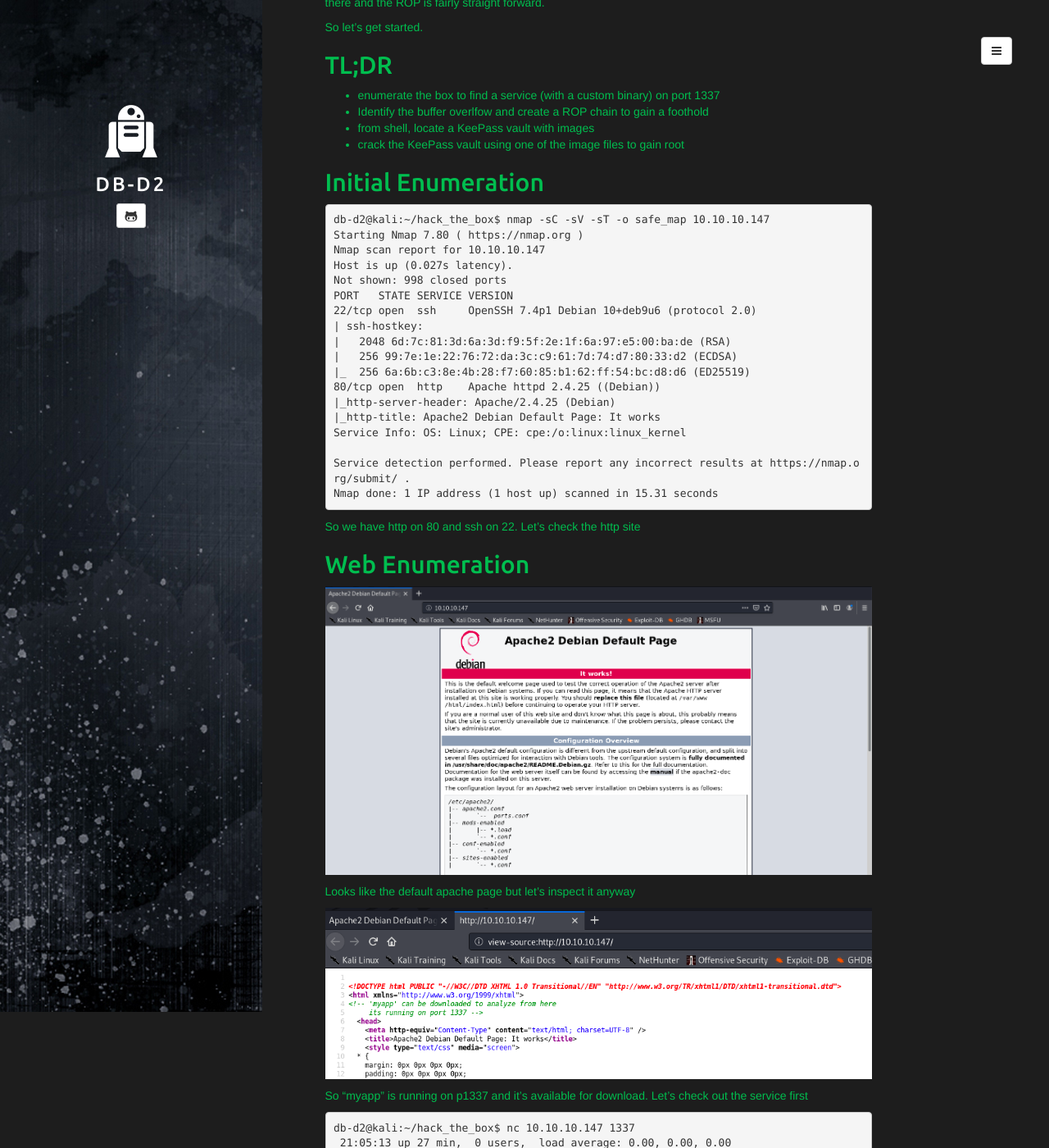
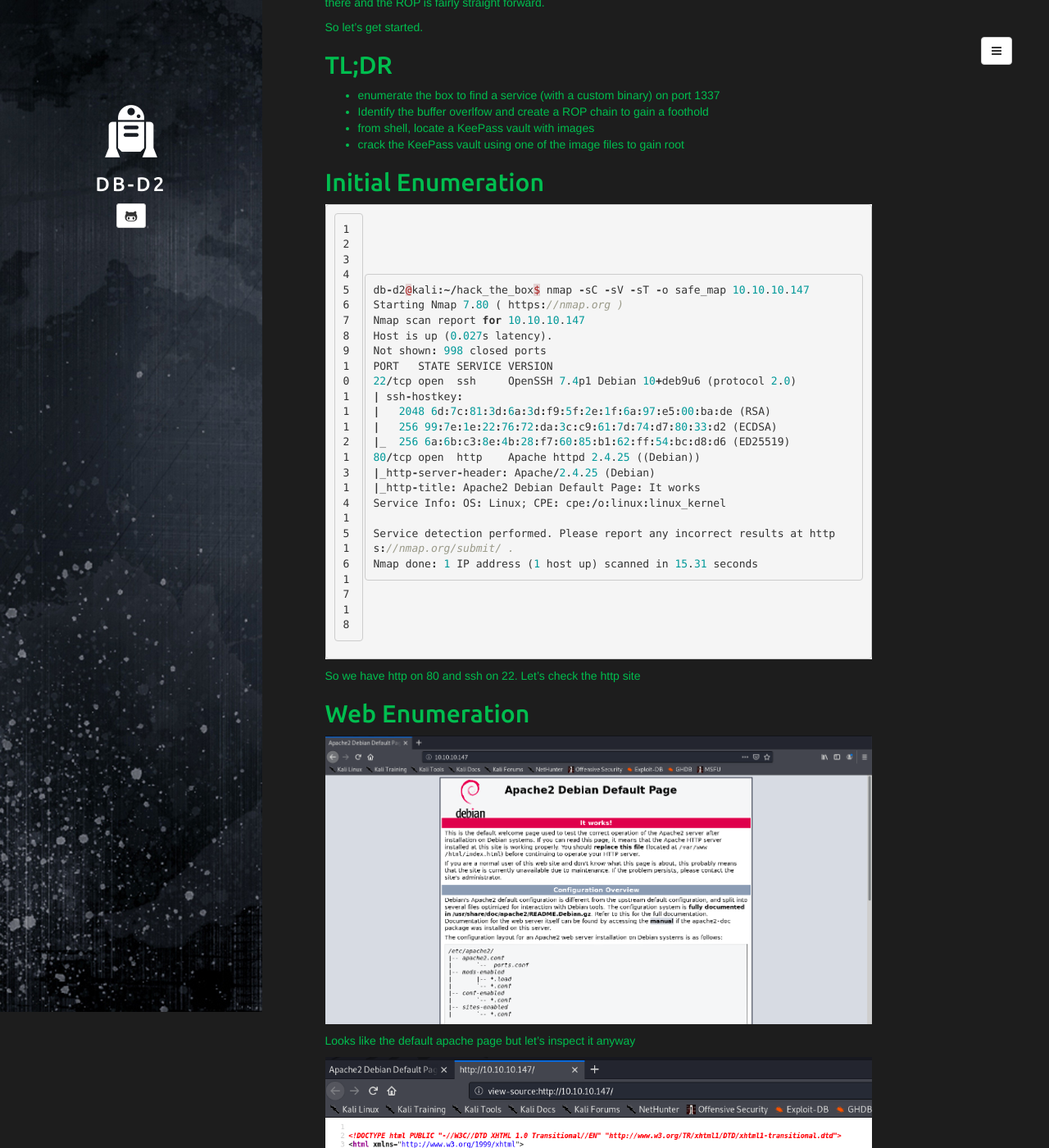
Before and after one commit to db-d2/db-d2.github.io, a Jekyll site: the page built from _posts/2019-08-30-safe.md, in a window 1280 px wide and 1400 px high, scrolled down 574 px. Shown: the whole window at 82% size. Built offline with Jekyll 4.4.1, drawn with Linux system fonts in a browser that asks for light colours; some of the changed text lies outside the part shown.

Commit message:
Update 2019-08-30-safe.md

````diff
--- a/_posts/2019-08-30-safe.md
+++ b/_posts/2019-08-30-safe.md
@@ -22,7 +22,7 @@
 
 ## Initial Enumeration
 
-``` {line-numbers}
+{% highlight c linenos %}
 db-d2@kali:~/hack_the_box$ nmap -sC -sV -sT -o safe_map 10.10.10.147
 Starting Nmap 7.80 ( https://nmap.org )
 Nmap scan report for 10.10.10.147
@@ -41,7 +41,7 @@
 
 Service detection performed. Please report any incorrect results at https://nmap.org/submit/ .
 Nmap done: 1 IP address (1 host up) scanned in 15.31 seconds
-```
+{% endhighlight %}
 
 So we have http on 80 and ssh on 22. Let's check the http site
 
@@ -55,17 +55,17 @@
 
 So "myapp" is running on p1337 and it's available for download. Let's check out the service first
 
-``` {line-numbers}
+{% highlight c linenos %}
 db-d2@kali:~/hack_the_box$ nc 10.10.10.147 1337
  21:05:13 up 27 min,  0 users,  load average: 0.00, 0.00, 0.00
 hello
 
 What do you want me to echo back? hello
-```
+{% endhighlight %}
 
 Not much here, let's grab myapp and take a look
 
-``` {line-numbers}
+{% highlight c linenos %}
 db-d2@kali:~/hack_the_box$ wget http://10.10.10.147/myapp
   http://10.10.10.147/myapp
 Connecting to 10.10.10.147:80... connected.
@@ -83,13 +83,13 @@
 
 What do you want me to echo back? bob
 bob
-```
+{% endhighlight %}
 ## Myapp
 Okay so we have a pretty basic app that starts off with uptime,
 takes input and echos it back. Let's see if we have a buffer overflow in here
 
-```
+{% highlight c linenos %}
 What do you want me to echo back? yipyipyipyipyipyipyipyipyipyip...
 ...
 Segmentation fault
-```
+{% endhighlight %}
````
